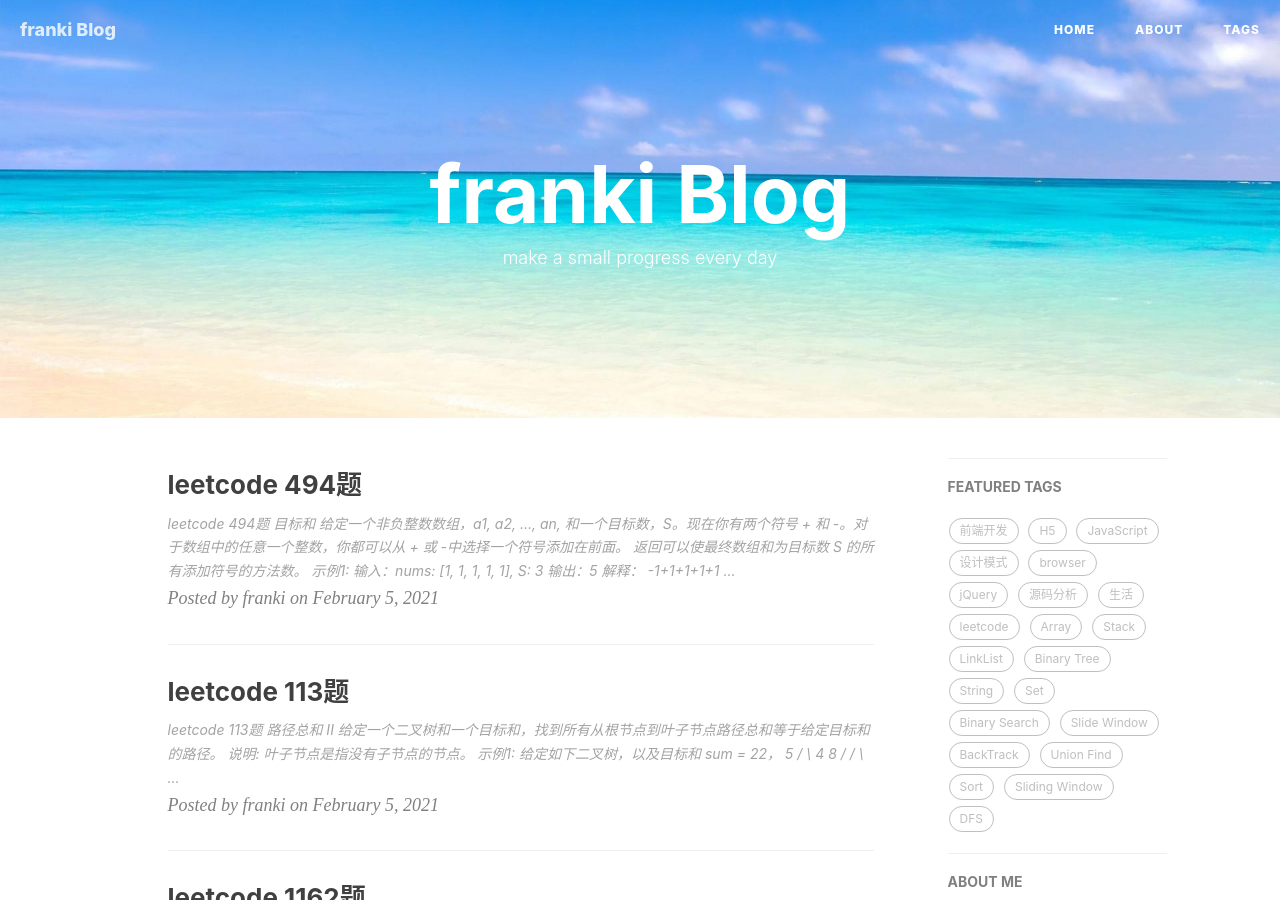
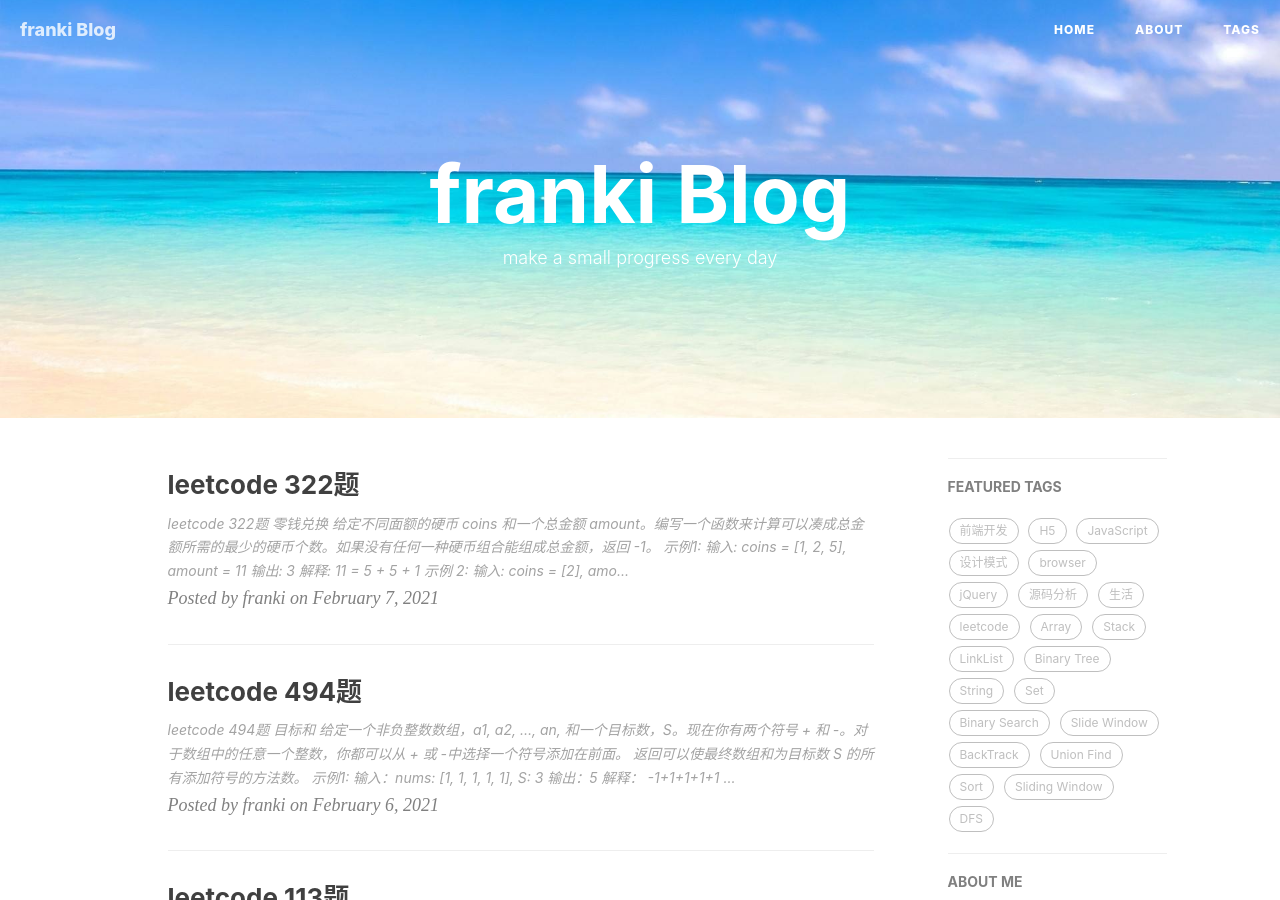
Before and after one commit to NikFranki/NikFranki.github.io, a Jekyll site: the page built from index.html, in a window 1280 px wide and 900 px high. Built offline with Jekyll 4.4.1, drawn with Linux system fonts in a browser that asks for light colours; nearby versions of some CDN libraries; the list of posts is cut into pages by our own code; comment, search, counter and statistics services are not loaded; some of the changed text lies outside the part shown.

Commit message:
feat: add leetcode 322

````diff
--- /dev/null
+++ b/_posts/2021-02-07-leetcode322.md
@@ -0,0 +1,55 @@
+---
+layout:     post
+title:      "leetcode 322题"
+subtitle:   ""
+date:       2021-02-07
+author:     "franki"
+header-img: ""
+catalog: true
+tags:
+    - DFS
+---
+
+## leetcode 322题 零钱兑换
+
+给定不同面额的硬币 coins 和一个总金额 amount。编写一个函数来计算可以凑成总金额所需的最少的硬币个数。如果没有任何一种硬币组合能组成总金额，返回 -1。
+
+示例1:
+
+```bash
+输入: coins = [1, 2, 5], amount = 11
+输出: 3
+解释: 11 = 5 + 5 + 1
+示例 2:
+
+输入: coins = [2], amount = 3
+输出: -1
+```
+
+### 思路
+
+动态规划
+
+### 代码
+
+```js
+var coinChange = function(coins, amount) {
+  let dp = new Array( amount + 1 ).fill( Infinity );
+  dp[0] = 0;
+
+  for (let i = 1; i <= amount; i++) {
+    for (let coin of coins) {
+      if (i - coin >= 0) {
+        dp[i] = Math.min(dp[i], dp[i - coin] + 1);
+      }
+    }
+  }
+
+  return dp[amount] === Infinity ? -1 : dp[amount];
+}
+```
+
+### 复杂度分析
+
+- 时间复杂度: O(N^2)
+- 空间复杂度: O(N)
````
Also changed, not shown: _posts/2021-02-06-leetcode494.md (+1 -1 lines).
